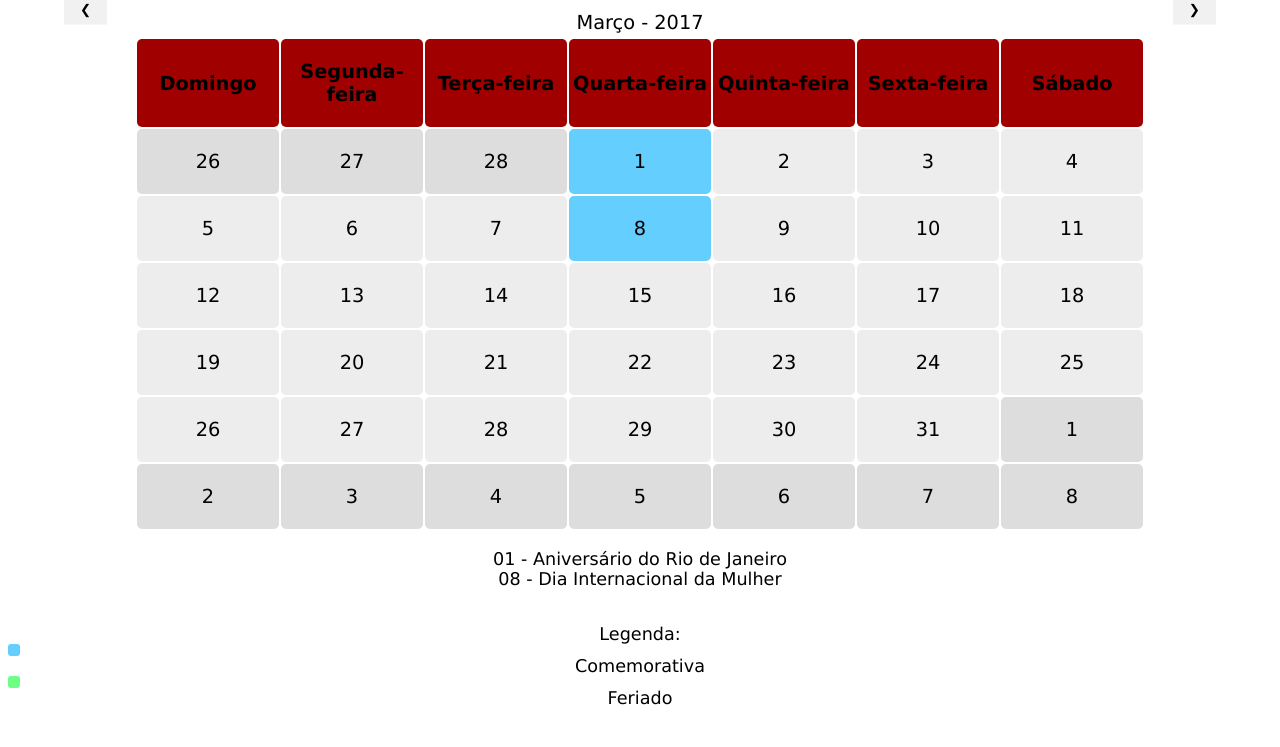
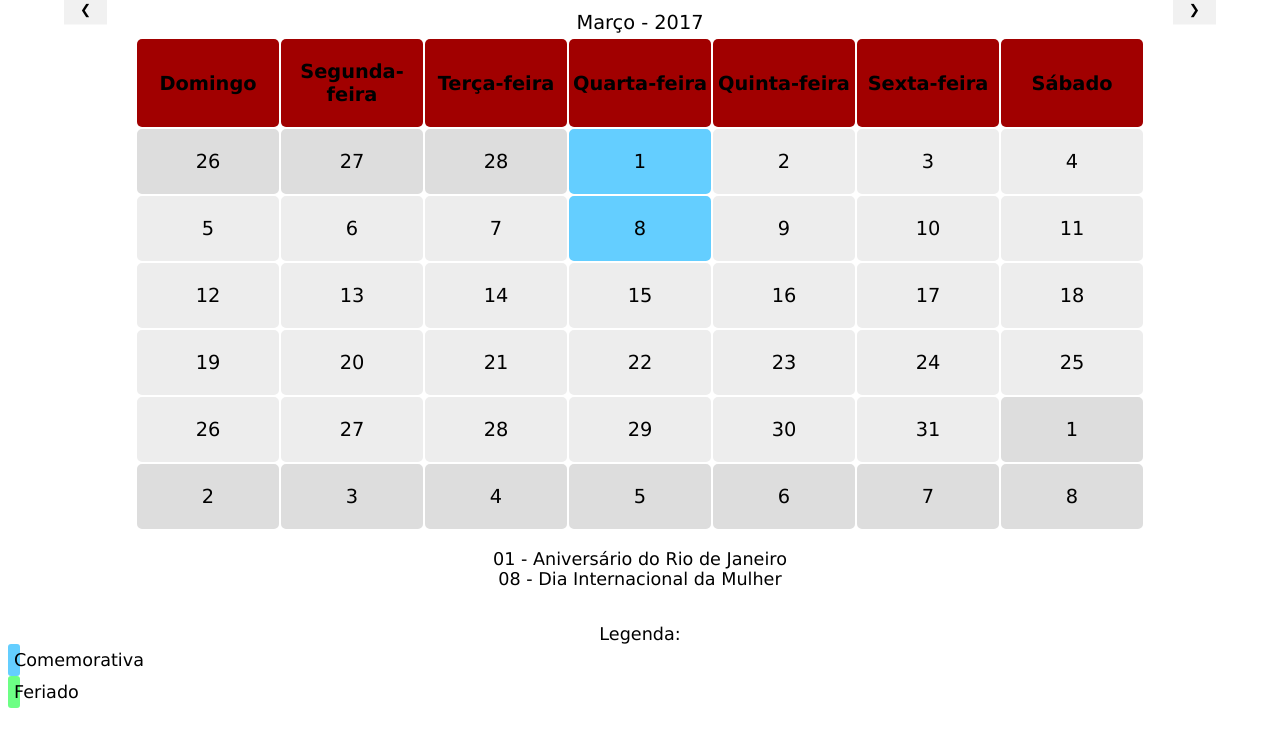
Before and after one commit to TreinoeDieta/Website, a Jekyll site: the page calendario/index.html, which Jekyll copies as it is, in a window 1280 px wide. Shown: the top 747 px of the page. Built offline with Jekyll 4.4.1, drawn with Linux system fonts in a browser that asks for light colours.

Commit message:
Update index.html

```diff
--- a/calendario/index.html
+++ b/calendario/index.html
@@ -139,7 +139,7 @@ table, th, td, p {
   </tr>
 </table>
 	<p>01 - Aniversário do Rio de Janeiro<br/>08 - Dia Internacional da Mulher</p><br/>
-	<div class="legenda">Legenda: <div class="comemorativa1"></div>Comemorativa  <div class="feriado1"></div>Feriado</div>
+	<div class="legenda">Legenda: <div class="comemorativa1">Comemorativa</div><div class="feriado1">Feriado</div></div>
     </div>
 
 <div class="mySlides">
```
